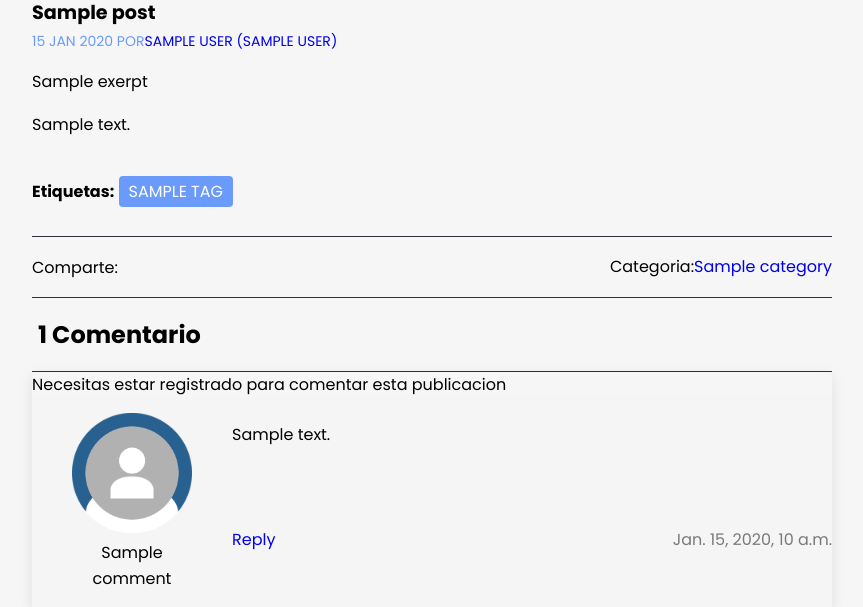
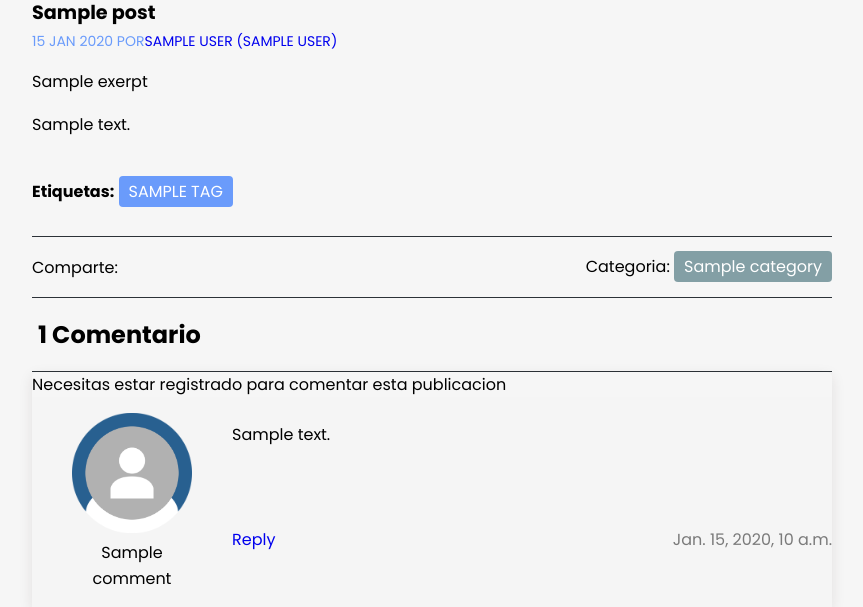
Before and after one commit to bluedec/Group_10_CoolGuys, a Django app: template BlogTest/blogapp/templates/detail.html in a window 1280 px wide. Shown: the part 694-1301 px from the top of the page, without its empty margins (208-1071 px from the left). Run offline with Django 4.2, Linux system fonts and the light colour scheme; the template is opened without the code that fills it: most values are stand-ins (such as "Sample title", 1, 10 or a date in 2020); grey boxes marked "Sample" are stand-in pictures.

Commit message:
fixes in style.css

```diff
--- a/BlogTest/blogapp/static/css/style.css
+++ b/BlogTest/blogapp/static/css/style.css
@@ -534,6 +534,13 @@ p img{
     line-height: 1.7rem;
     margin: 1rem 0;
     text-align: justify;
+}
+.post-text a{
+    color: #fff;
+    background: rgba(18, 74, 87, 0.5);
+    border-radius: 1px;
+    padding: 4px 10px;
+    border-radius: 4px;
 }
 
 blockquote{
--- a/BlogTest/blogapp/templates/detail.html
+++ b/BlogTest/blogapp/templates/detail.html
@@ -47,7 +47,7 @@
 
         </div>
         <div class="share-category">
-            <p class="post-text">Categoria:<a href={% url 'category' post.category.id %}>{{ post.category }}</a></p>
+            <p class="post-text">Categoria: <a href={% url 'category' post.category.id %}>{{ post.category }}</a></p>
         </div>
 </div>
 
```
